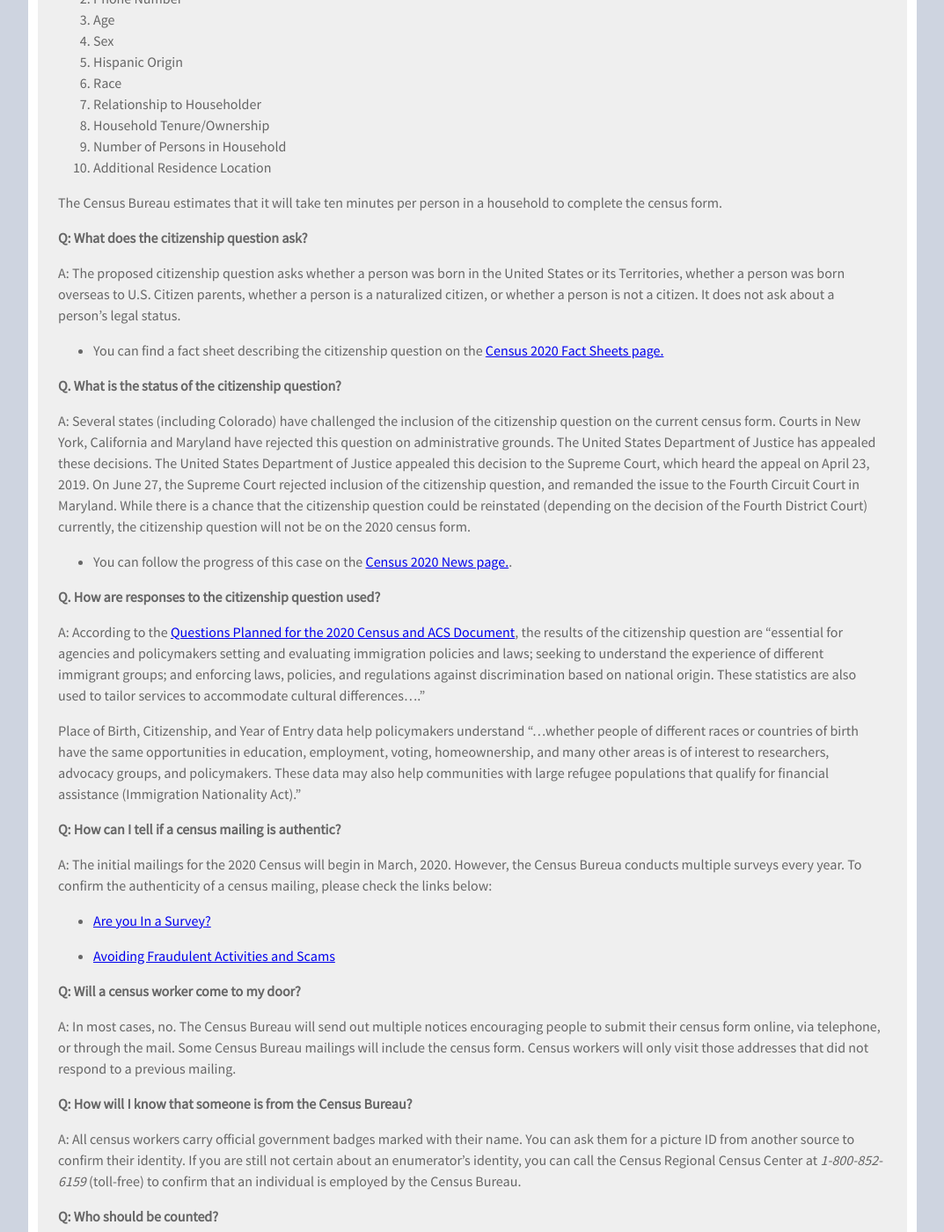
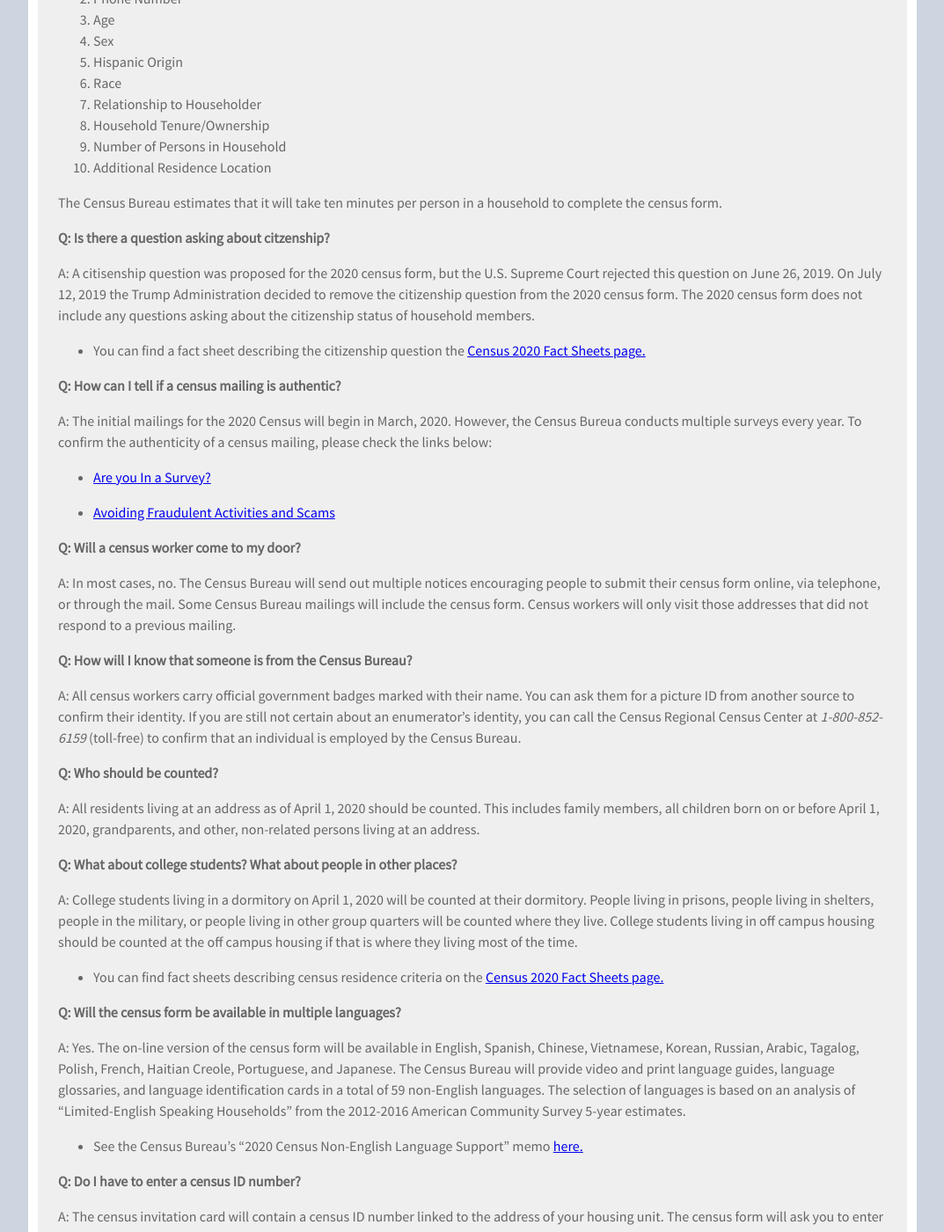
Before and after one commit to TBleess/Website_New, a Jekyll site: the page built from pages/5_CensusACS/2020-faq.md, in a window 1280 px wide and 1400 px high, scrolled down 1152 px. Shown: the whole window at 88% size, without its empty margins (103-1176 px from the left). Built offline with Jekyll 4.4.1, drawn with Linux system fonts in a browser that asks for light colours; some of the changed text lies outside the part shown.

Commit message:
Update 2020-faq.md

```diff
--- a/pages/5_CensusACS/2020-faq.md
+++ b/pages/5_CensusACS/2020-faq.md
@@ -46,24 +46,11 @@ A: The census form asks 10 questions about each person in a household:
 
 The Census Bureau estimates that it will take ten minutes per person in a household to complete the census form.
 
-**Q: What does the citizenship question ask?**
+**Q: Is there a question asking about citzenship?**
 
-A: The proposed citizenship question asks whether a person was born in the United States or its Territories, whether a person was born overseas to U.S. Citizen parents,  whether a person is a naturalized citizen, or whether a person is not a citizen.   It does not ask about a person's legal status.
+A: A citisenship question was proposed for the 2020 census form, but the U.S. Supreme Court rejected this question on June 26, 2019.  On July 12, 2019 the Trump Administration decided to remove the citizenship question from the 2020 census form.  The 2020 census form does not include any questions asking about the citizenship status of household members.
 
-- You can find a fact sheet describing the citizenship question on the  [Census 2020 Fact Sheets page.](https://demography.dola.colorado.gov/census-acs/2020-factsheets/)
-
-**Q. What is the status of the citizenship question?**
-
-A:  Several states (including Colorado) have challenged the inclusion of the citizenship question on the current census form.  Courts in New York, California and Maryland have rejected this question on administrative grounds.  The United States Department of Justice has appealed these decisions.  The United States Department of Justice appealed this decision to the Supreme Court, which heard the appeal on April 23, 2019. On June 27, the Supreme Court rejected inclusion of the citizenship question, and remanded the issue to the Fourth Circuit Court in Maryland.  While there is a chance that the citizenship question could be reinstated (depending on the decision of the Fourth District Court) currently, the citizenship question will not be on the 2020 census form.
-
-- You can follow the progress of this case on the [Census 2020 News page.](https://demography.dola.colorado.gov/census-acs/2020-news/).
-
-
-**Q. How are responses to the citizenship question used?**
-
-A: According to the [Questions Planned for the 2020 Census and ACS Document](https://www2.census.gov/library/publications/decennial/2020/operations/planned-questions-2020-acs.pdf), the results of the citizenship question are "essential for agencies and policymakers setting and evaluating immigration policies and laws; seeking to understand the experience of different immigrant groups; and enforcing laws, policies, and regulations against discrimination based on national origin. These statistics are also used to tailor services to accommodate cultural differences...."
-
-Place of Birth, Citizenship, and  Year of Entry data help policymakers understand "...whether people of different races or countries of birth have the same opportunities in education, employment, voting, homeownership, and many other areas is of interest to researchers, advocacy groups, and policymakers. These data may also help communities with large refugee populations that qualify for financial assistance (Immigration Nationality Act)."
+- You can find a fact sheet describing the citizenship question the  [Census 2020 Fact Sheets page.](https://demography.dola.colorado.gov/census-acs/2020-factsheets/)
 
 
 **Q: How can I tell if a census mailing is authentic?**
@@ -116,6 +103,11 @@ A: No.  By law, the Census Bureau cannot share respondent answers with the FBI,
 
 - See the "Data Confidentiality and Privacy" fact sheet on the [Census 2020 Fact Sheets page.](https://demography.dola.colorado.gov/census-acs/2020-factsheets/)
 
+**Q: Can I help a neighbor complete their census form?
+
+A: A key principle for the 2020 Census is the Census Bureau’s obligation to protect the confidentiality of the public’s
+answers to the census.  Helping a person who is not part of your household complete their census form is a violation of this promise of confidentiality.  You can help your neighbors connect to the Census Bureau web page of help them call the census toll-free number listed on their census invitation letter or postcard.  However, responses to the census should be kept confidential.
+
 **Q: What if I choose not to answer a question?  Will the Census Bureau follow up?**
 
 A: The accuracy of the census depends on everyone providing accurate answers to all of the questions on the census form.  If you decide not to answer a question the Census Bureau may follow up with you as part of its quality control process.  The Census Bureau's Nonresponse Follow Up program (NRFU) will send a census enumerator out to addresses that have not submitted a census form, but there are no plans to contact all addresses that skip questions.
```
